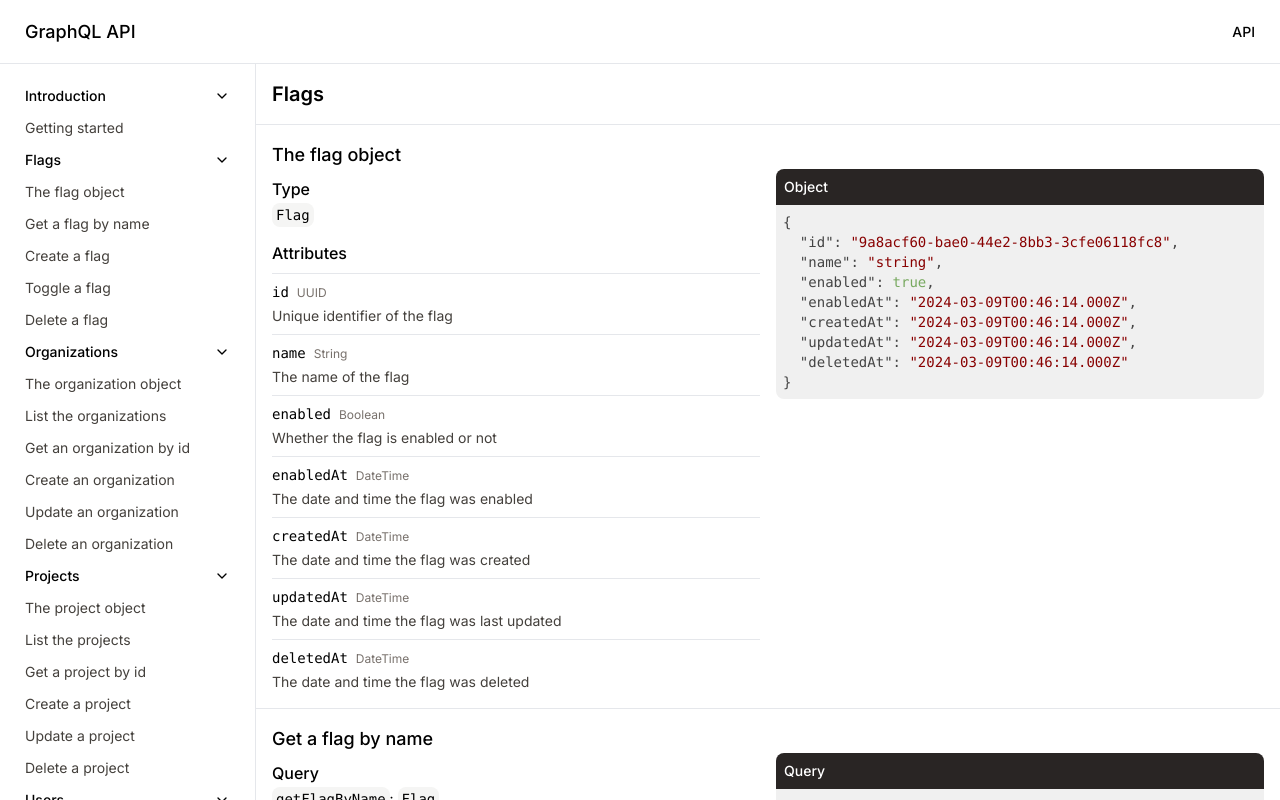
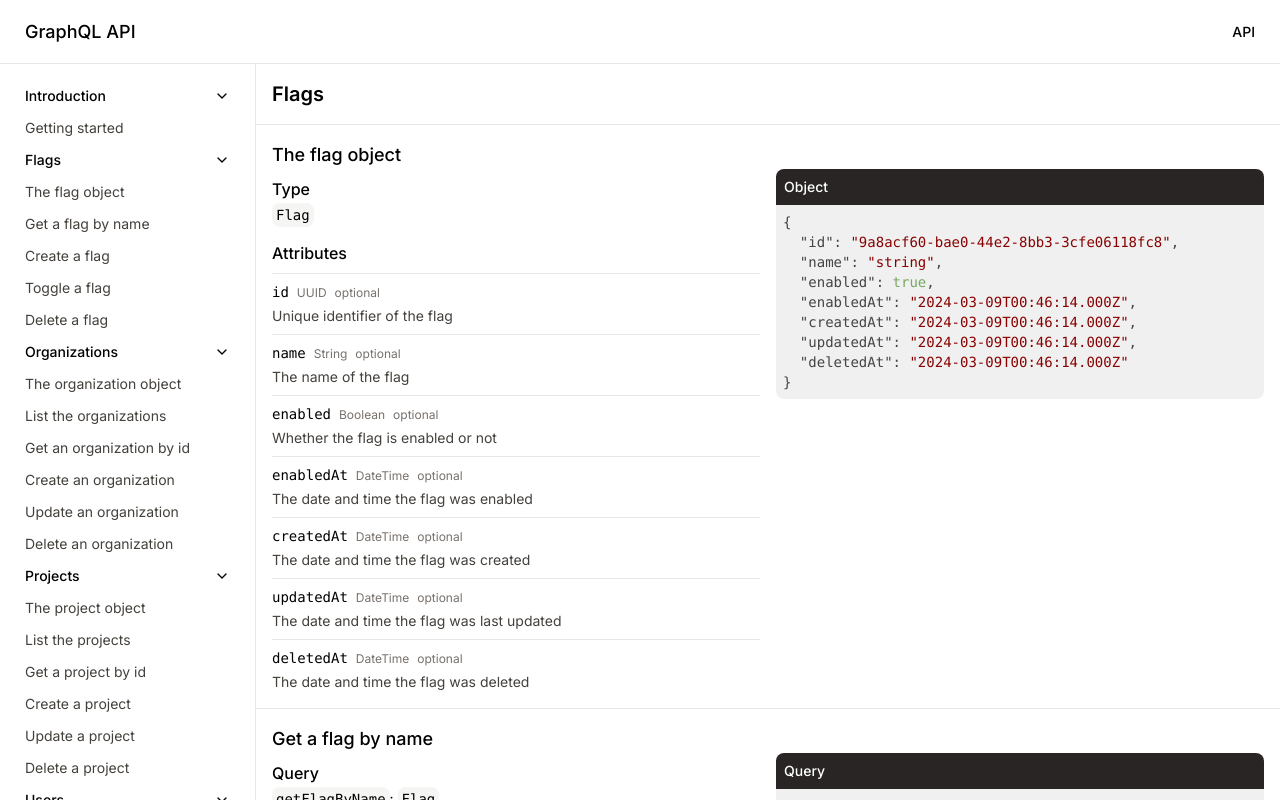
Before and after one commit to martinthenth/graphql-docs, a Next.js app in the folder app/: page / in a window 1280 px wide. Built offline with nearby package versions, Linux system fonts and the light colour scheme.

Commit message:
Add isRequired string

```diff
--- a/app/app/(docs)/content-list-item.tsx
+++ b/app/app/(docs)/content-list-item.tsx
@@ -124,6 +124,8 @@ export function DocsContentListItem({ article, className }: DocsContentListItemP
 }
 
 function DocsContentListItemField({ field }: DocsContentListItemFieldProps) {
+  const isRequired = field.directives?.constraint?.required === "true";
+
   return (
     <article className="border-t py-2 last:pb-0">
       <Grid gap="xs">
@@ -133,6 +135,9 @@ function DocsContentListItemField({ field }: DocsContentListItemFieldProps) {
           </H5>
           <P color="tertiary" size="sm" className="pb-px">
             {field.type}
+          </P>
+          <P color="tertiary" size="sm" className="pb-px">
+            {isRequired ? "required" : "optional"}
           </P>
         </Flex>
         {field.description && <P color="secondary">{field.description}</P>}
```
